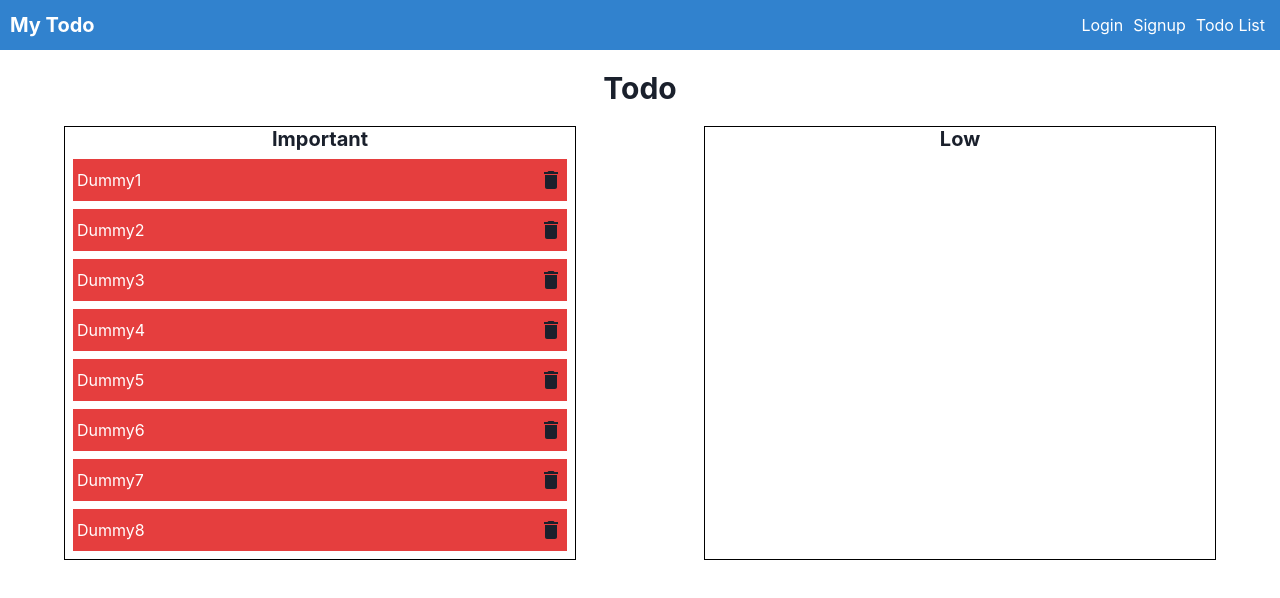
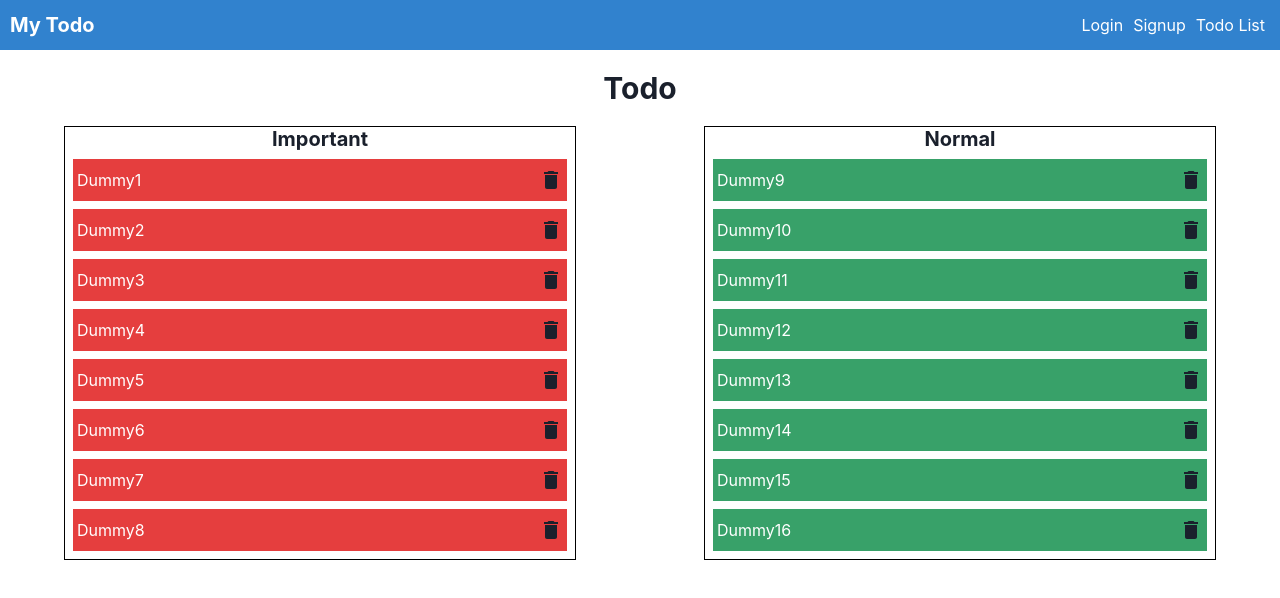
Before and after one commit to ImDebabrata/TodoApp, a React (Create React App) app: page /todos in a window 1280 px wide. Shown: the top 598 px of the page. Built offline with nearby package versions, Linux system fonts and the light colour scheme.

Commit message:
drag functionallity on different section

```diff
--- a/src/Pages/Todos.jsx
+++ b/src/Pages/Todos.jsx
@@ -5,25 +5,66 @@ import { DragDropContext, Droppable, Draggable } from "react-beautiful-dnd";
 
 const todos = [
   { id: "sou", title: "Dummy1" },
-  { id: 2, title: "Dummy2" },
-  { id: 3, title: "Dummy3" },
-  { id: 4, title: "Dummy4" },
-  { id: 5, title: "Dummy5" },
-  { id: 6, title: "Dummy6" },
-  { id: 7, title: "Dummy7" },
-  { id: 8, title: "Dummy8" },
+  { id: "df", title: "Dummy2" },
+  { id: "sdf", title: "Dummy3" },
+  { id: "po", title: "Dummy4" },
+  { id: "sdp", title: "Dummy5" },
+  { id: "lpo", title: "Dummy6" },
+  { id: "poi", title: "Dummy7" },
+  { id: "mlk", title: "Dummy8" },
+];
+const todos1 = [
+  { id: "oijh", title: "Dummy9" },
+  { id: "kji", title: "Dummy10" },
+  { id: "sdfr", title: "Dummy11" },
+  { id: "uyhb", title: "Dummy12" },
+  { id: "b", title: "Dummy13" },
+  { id: "kmn", title: "Dummy14" },
+  { id: "qw", title: "Dummy15" },
+  { id: "yt", title: "Dummy16" },
 ];
 
 const Todos = () => {
-  const [characters, updateCharacters] = useState(todos);
+  const [importantTodo, setImportnctTodo] = useState(todos);
+  const [normalTodo, setNormalTodo] = useState(todos1);
 
   const handleOnDragEnd = (res) => {
-    const items = Array.from(characters);
-    const [reorderItem] = items.splice(res.source.index, 1);
-    items.splice(res.destination.index, 0, reorderItem);
-    updateCharacters(items);
-    // console.log("reorderItem:", reorderItem);
+    const {
+      destination: { droppableId: dest, index: destIndx },
+      source: { droppableId: src, index: srcIndx },
+    } = res;
+
+    const sourceArr = Array.from(
+      src === "important" ? importantTodo : normalTodo
+    );
+    const [reorderItem] = sourceArr.splice(srcIndx, 1);
+
+    if (dest === src) {
+      sourceArr.splice(destIndx, 0, reorderItem);
+      src === "important"
+        ? setImportnctTodo(sourceArr)
+        : setNormalTodo(sourceArr);
+    } else {
+      const targetArr = Array.from(
+        dest === "important" ? importantTodo : normalTodo
+      );
+      targetArr.splice(destIndx, 0, reorderItem);
+      if (src === "important") {
+        setImportnctTodo(sourceArr);
+        setNormalTodo(targetArr);
+      } else {
+        setImportnctTodo(targetArr);
+        setNormalTodo(sourceArr);
+      }
+    }
+    // const sourceArr=Array.from(dest==="important"?importantTodo:normalTodo)
+    // const targetArr=Array.from(src==="important"?importantTodo:normalTodo)
+    // const items = Array.from(importantTodo);
+    // const [reorderItem] = items.splice(res.source.index, 1);
+    // items.splice(res.destination.index, 0, reorderItem);
+    // setImportnctTodo(items);
   };
+
   return (
     <Box>
       <Heading m={"20px 0"} size={"lg"}>
@@ -31,7 +72,7 @@ const Todos = () => {
       </Heading>
       <Flex justifyContent={"space-around"}>
         <DragDropContext onDragEnd={handleOnDragEnd}>
-          <Droppable droppableId="characters">
+          <Droppable droppableId="important">
             {(provided) => (
               <Box
                 w={"40%"}
@@ -40,7 +81,7 @@ const Todos = () => {
                 ref={provided.innerRef}
               >
                 <Heading size={"md"}>Important</Heading>
-                {characters.map((item, index) => {
+                {importantTodo.map((item, index) => {
                   return (
                     <TodoList
                       key={item.id}
@@ -52,14 +93,31 @@ const Todos = () => {
               </Box>
             )}
           </Droppable>
+          <Droppable droppableId="normal">
+            {(provided) => (
+              <Box
+                w={"40%"}
+                border={"1px solid black"}
+                {...provided.droppableProps}
+                ref={provided.innerRef}
+              >
+                <Heading size={"md"}>Normal</Heading>
+                {normalTodo.map((item, index) => {
+                  return (
+                    <TodoList
+                      key={item.id}
+                      props={{ item, type: "green", index }}
+                    />
+                  );
+                })}
+                {provided.placeholder}
+              </Box>
+            )}
+          </Droppable>
         </DragDropContext>
+        {/* <DragDropContext onDragEnd={handleOnDragEnd1}>
 
-        <Box w={"40%"} border={"1px solid black"}>
-          <Heading size={"md"}>Low</Heading>
-          {/* {todos.map((item) => {
-            return <TodoList key={item.id} props={{ item, type: "green" }} />;
-          })} */}
-        </Box>
+        </DragDropContext> */}
       </Flex>
     </Box>
   );
```
